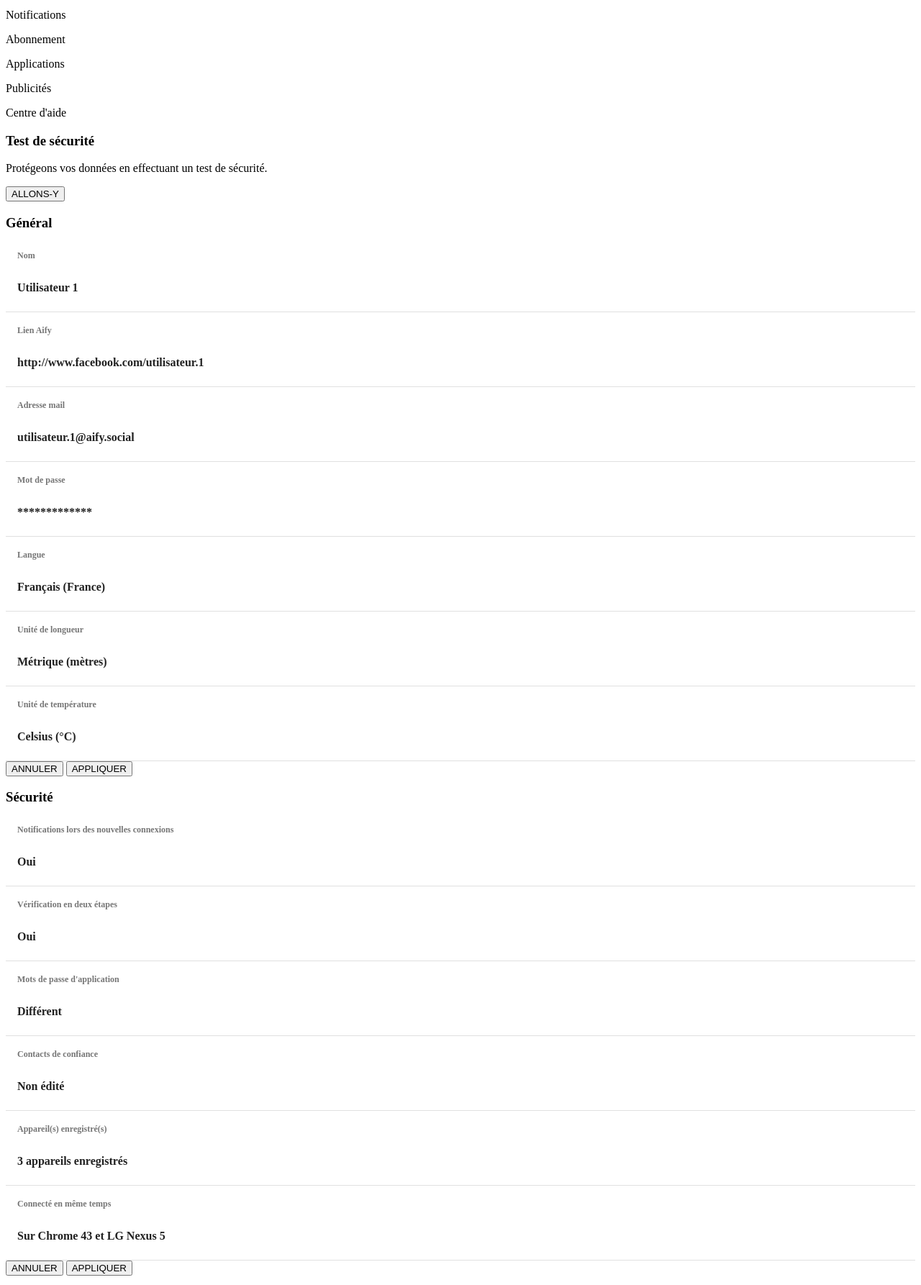
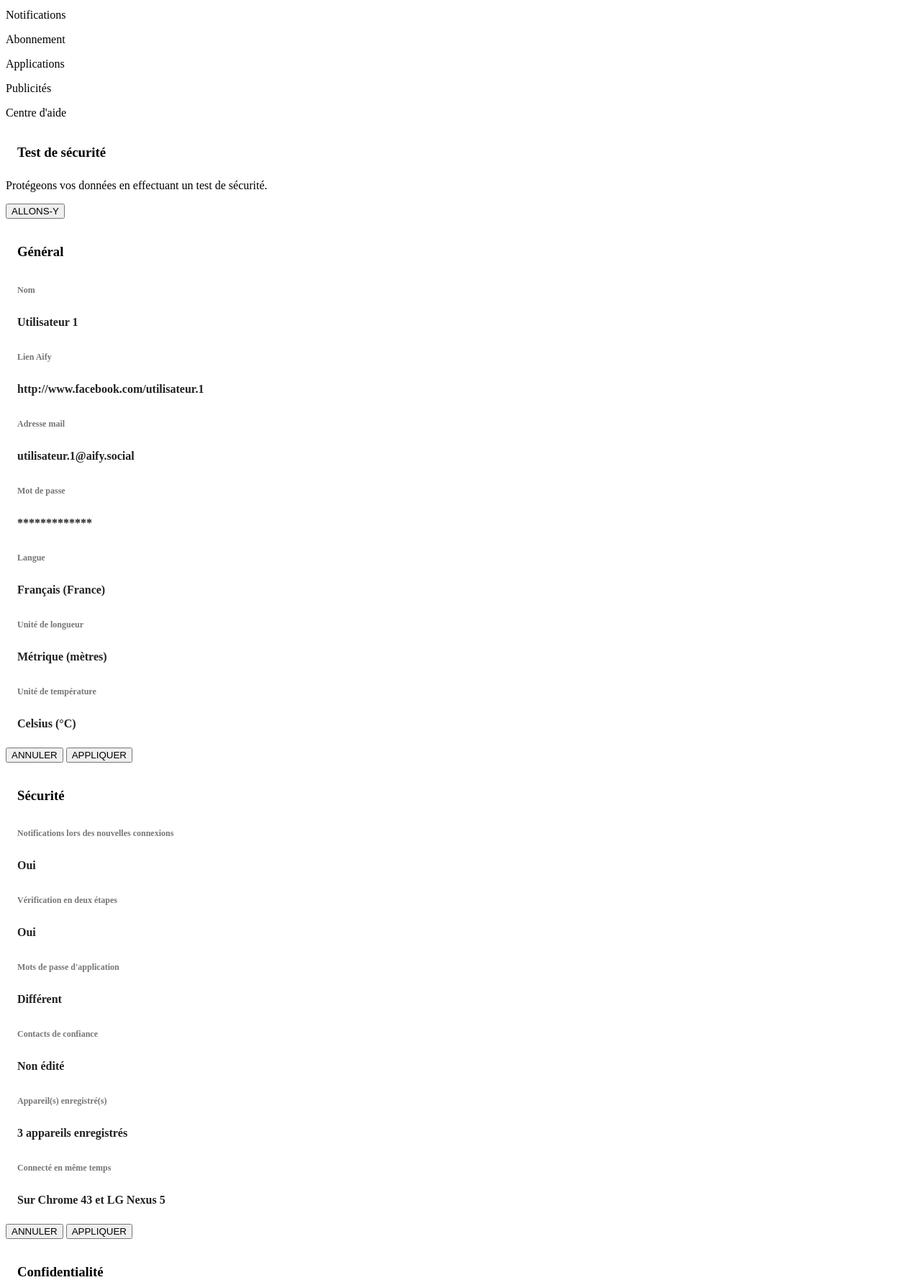
Before and after one commit to G3notYp3/Aify, a PHP site: page /view/pages/settings.php in a window 1280 px wide. Shown: the part 166-1952 px from the top of the page at 72% size. Run offline with PHP 8.4, Linux system fonts and the light colour scheme.

Commit message:
Retrait de la bordure inférieure et ajout d'une marge autour des titres de niveau 1
- Les titres de niveau 1 seront futurement remplacés par des titres de niveau 2 pour le SEO -

```diff
--- a/assets/styles/settings.css
+++ b/assets/styles/settings.css
@@ -1,7 +1,9 @@
-.line {
-    border-bottom: 1px solid rgba(0,0,0,0.12);
-    cursor: pointer;
+header h1 {
+    padding: 16px;
+    padding-bottom: 8px;
 }
+
+.line { cursor: pointer }
 
 .line:hover h2, article > .line:hover span { color: #0288D1 }
 
```
